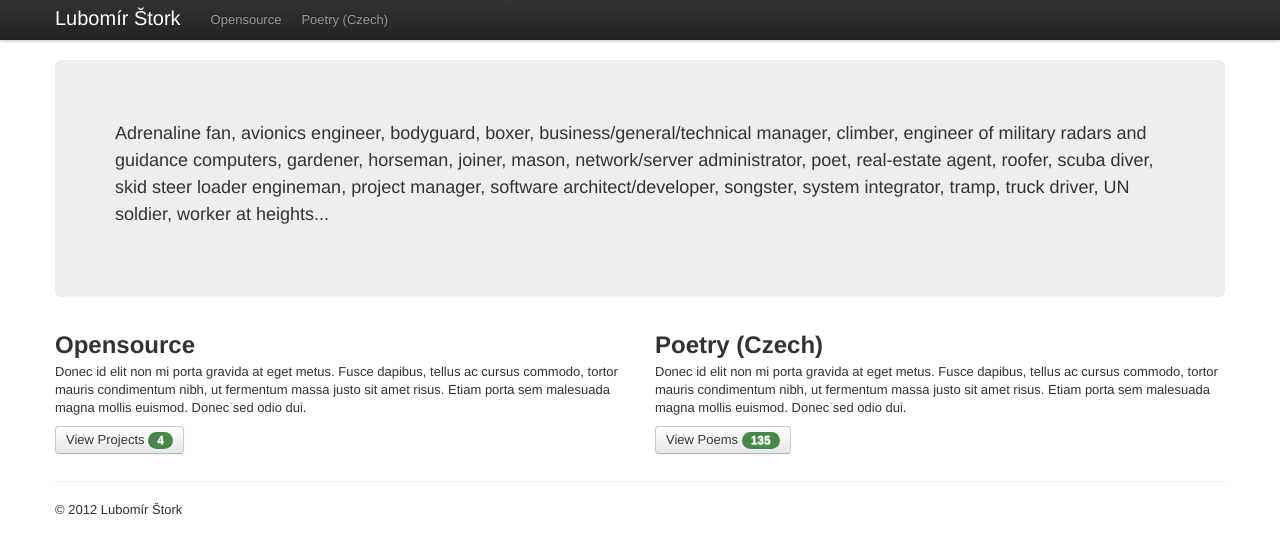
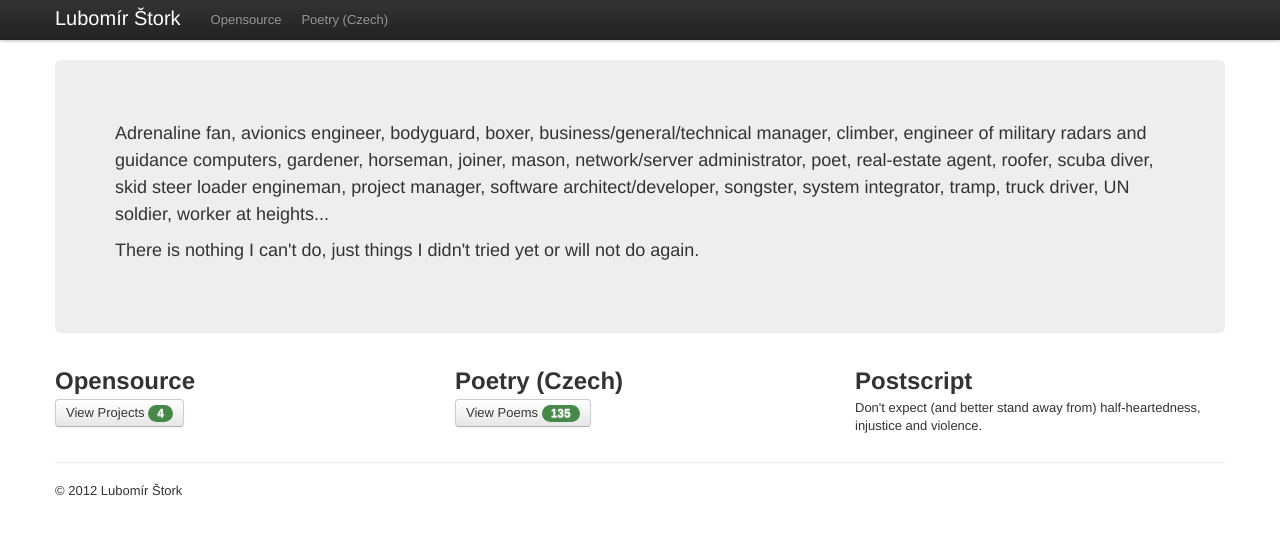
Before and after one commit to stork/stork.github.io, a Jekyll site: the page built from index.html, in a window 1280 px wide. Shown: the top 554 px of the page. Built offline with Jekyll 4.4.1, drawn with Linux system fonts in a browser that asks for light colours.

Commit message:
Tweak homepage

```diff
--- a/index.html
+++ b/index.html
@@ -11,17 +11,22 @@ title: Home
 		software architect/developer, songster, system integrator, tramp, truck
 		driver, UN soldier, worker at heights...
 	</p>
+	<p>
+		There is nothing I can't do, just things I didn't tried yet or will not do again.
+	</p>
 </div>
 
 <div class="row">
-	<div class="span6">
+	<div class="span4">
 		<h2>Opensource</h2>
-		<p>Donec id elit non mi porta gravida at eget metus. Fusce dapibus, tellus ac cursus commodo, tortor mauris condimentum nibh, ut fermentum massa justo sit amet risus. Etiam porta sem malesuada magna mollis euismod. Donec sed odio dui. </p>
 		<p><a class="btn" href="/opensource/index.html">View Projects <span class="badge badge-success">{{ site.tags.page | size }}</span></a></p>
 	</div>
-	<div class="span6">
+	<div class="span4">
 		<h2>Poetry (Czech)</h2>
-		<p>Donec id elit non mi porta gravida at eget metus. Fusce dapibus, tellus ac cursus commodo, tortor mauris condimentum nibh, ut fermentum massa justo sit amet risus. Etiam porta sem malesuada magna mollis euismod. Donec sed odio dui. </p>
 		<p><a class="btn" href="/poetry/index.html">View Poems <span class="badge badge-success">{{ site.tags.poem | size }}</span></a></p>
 	</div>
+	<div class="span4">
+		<h2>Postscript</h2>
+		<p>Don't expect (and better stand away from) half-heartedness, injustice and violence.</p>
+	</div>
 </div>
```
